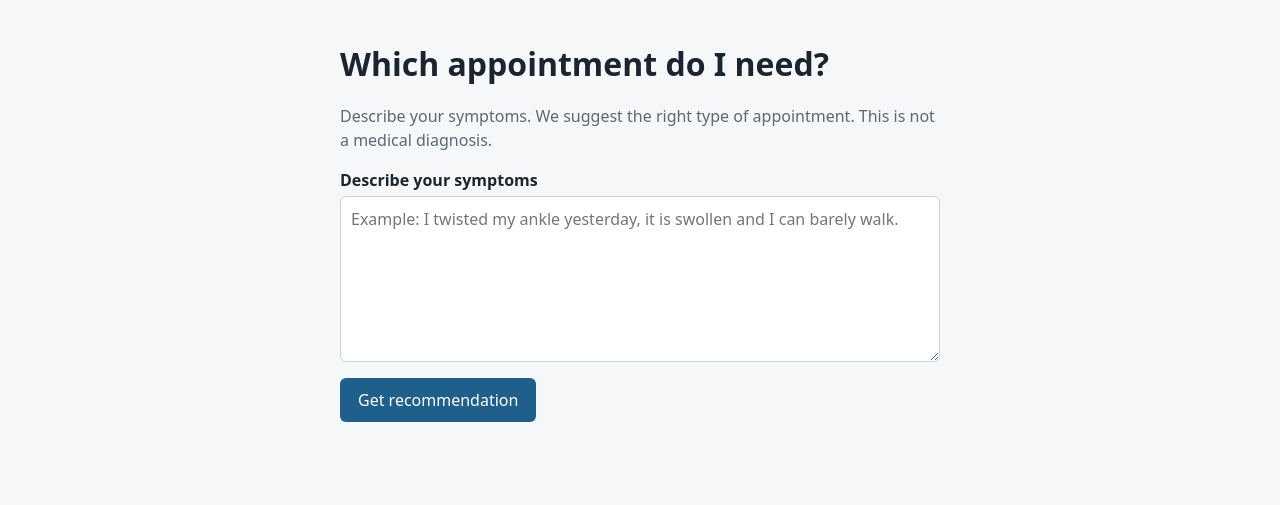
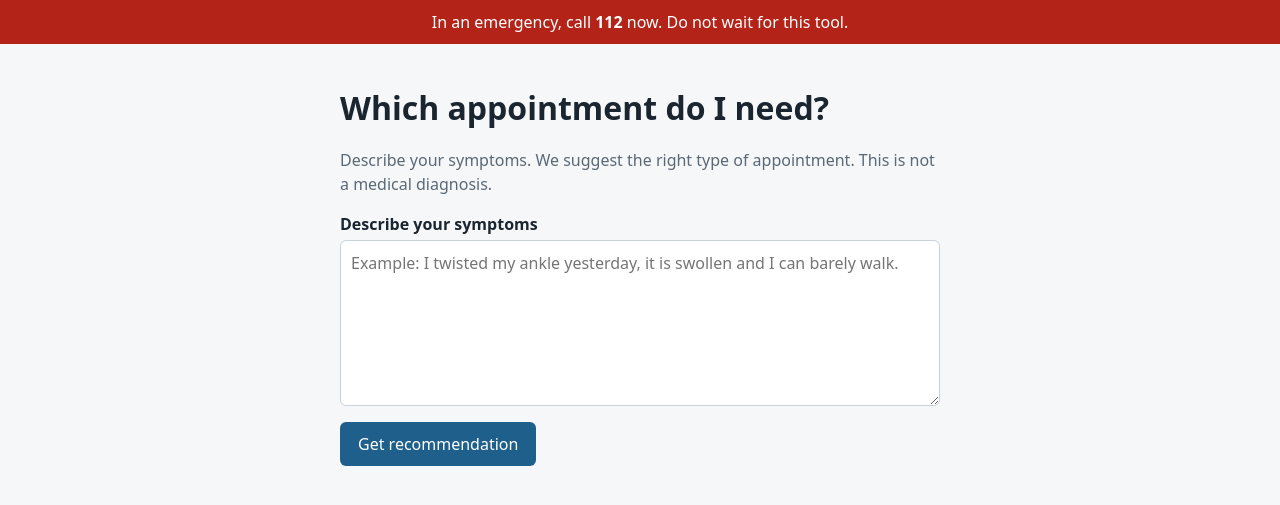
Before and after one commit to Colin-Bastian-James/Digital_Transformation_DeltaTech_Project, a Flask app: page / in a window 1280 px wide. Shown: the top 505 px of the page. Run offline with Flask 3, Linux system fonts and the light colour scheme.

Commit message:
M3 (M2 feedback): call-112 banner on every screen, progress indicator while the model answers

```diff
--- a/app/static/style.css
+++ b/app/static/style.css
@@ -50,3 +50,25 @@ button:hover { background: #174a6d; }
 .result h2 { margin-top: 0; }
 .result.EMERGENCY { border-color: #b42318; }
 .result.NEEDS_MORE_INFO { border-color: #5b6875; }
+
+/* "Call 112" visible on every screen (M2 feedback) */
+.emergency-banner {
+  padding: 10px 16px;
+  background: #b42318;
+  color: #fff;
+  text-align: center;
+}
+
+/* Progress while the model answers (M2 feedback) */
+button:disabled { opacity: 0.7; cursor: progress; }
+.progress { display: flex; align-items: center; gap: 8px; color: #5b6875; }
+.progress[hidden] { display: none; }
+.spinner {
+  width: 14px;
+  height: 14px;
+  border: 2px solid #5b6875;
+  border-right-color: transparent;
+  border-radius: 50%;
+  animation: spin 0.8s linear infinite;
+}
+@keyframes spin { to { transform: rotate(360deg); } }
--- a/app/templates/index.html
+++ b/app/templates/index.html
@@ -7,15 +7,23 @@
   <link rel="stylesheet" href="{{ url_for('static', filename='style.css') }}">
 </head>
 <body>
+  <div class="emergency-banner" role="note">
+    In an emergency, call <strong>112</strong> now. Do not wait for this tool.
+  </div>
+
   <main>
     <h1>Which appointment do I need?</h1>
     <p class="muted">Describe your symptoms. We suggest the right type of appointment. This is not a medical diagnosis.</p>
 
-    <form method="post">
+    <form method="post" id="triage-form">
       <label for="symptoms">Describe your symptoms</label>
       <textarea id="symptoms" name="symptoms" rows="6"
         placeholder="Example: I twisted my ankle yesterday, it is swollen and I can barely walk.">{{ symptoms }}</textarea>
-      <button type="submit">Get recommendation</button>
+      <button type="submit" id="submit-btn">Get recommendation</button>
+      <p id="progress" class="progress" role="status" aria-live="polite" hidden>
+        <span class="spinner" aria-hidden="true"></span>
+        Analysing your message. This usually takes 5 to 15 seconds.
+      </p>
     </form>
 
     {% if warning %}
@@ -31,5 +39,18 @@
       </section>
     {% endif %}
   </main>
+
+  <script>
+    // Slow answers (about 5 s, up to 20 s): show progress and block double submits.
+    // After 20 s the backend itself answers with the safe default ("contact your GP").
+    const form = document.getElementById("triage-form");
+    form.addEventListener("submit", (event) => {
+      if (form.symptoms.value.trim().length < 10) return;  // the server shows the warning
+      const button = document.getElementById("submit-btn");
+      button.disabled = true;
+      button.textContent = "Analysing...";
+      document.getElementById("progress").hidden = false;
+    });
+  </script>
 </body>
 </html>
```
